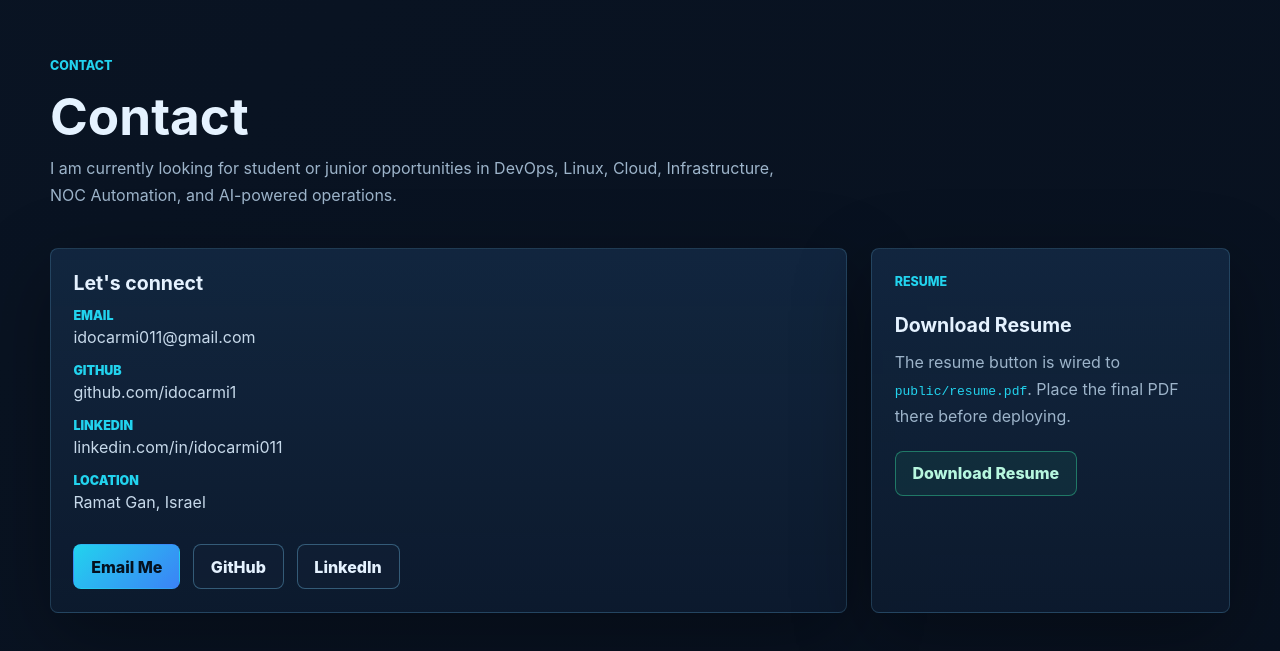
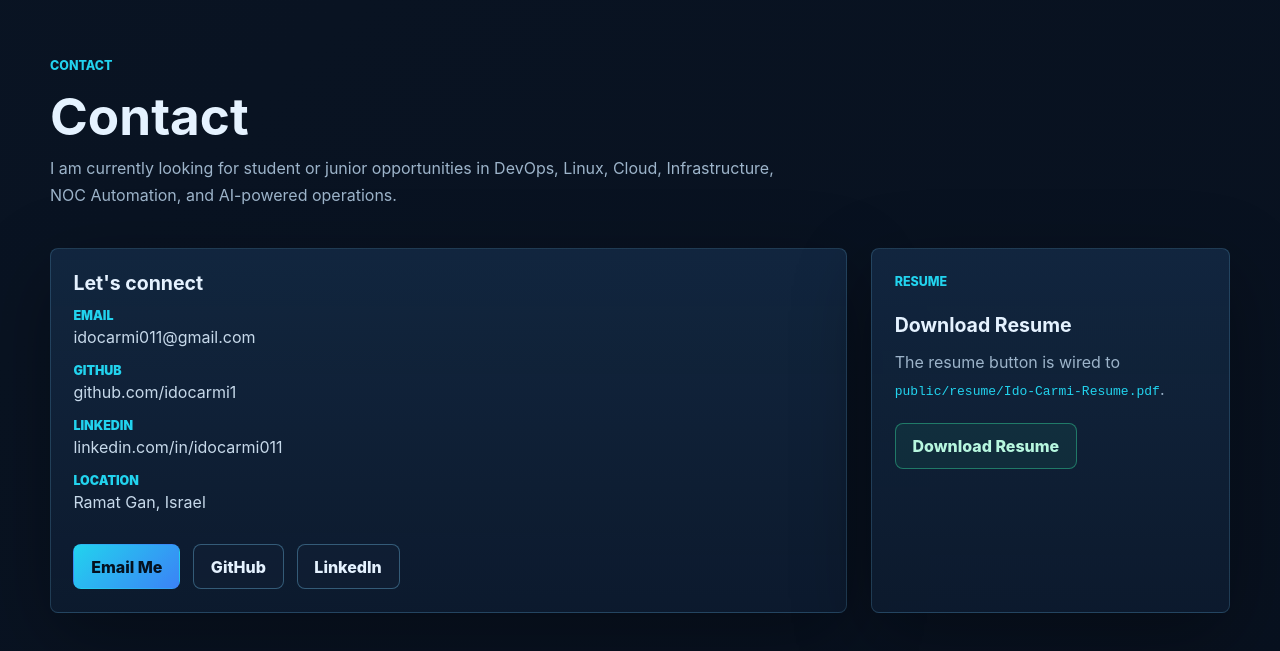
Before and after one commit to idocarmi1/ido-carmi-devops-portfolio, a React (Vite) app: page / in a window 1280 px wide. Shown: the part 7418-8069 px from the top of the page. Built offline with nearby package versions, Linux system fonts and the light colour scheme.

Commit message:
Add resume download to portfolio website

```diff
--- a/src/components/Contact.jsx
+++ b/src/components/Contact.jsx
@@ -62,10 +62,9 @@ function Contact() {
           <p className="eyebrow">Resume</p>
           <h3>Download Resume</h3>
           <p>
-            The resume button is wired to <code>public/resume.pdf</code>. Place the final PDF there
-            before deploying.
+            The resume button is wired to <code>public/resume/Ido-Carmi-Resume.pdf</code>.
           </p>
-          <a className="button ghost" href="/resume.pdf">
+          <a className="button ghost" href="/resume/Ido-Carmi-Resume.pdf" download>
             Download Resume
           </a>
         </div>
--- a/src/components/Hero.jsx
+++ b/src/components/Hero.jsx
@@ -4,7 +4,7 @@ const links = {
   github: "https://github.com/idocarmi1",
   linkedin: "https://www.linkedin.com/in/idocarmi011",
   email: "mailto:idocarmi011@gmail.com",
-  resume: "/resume.pdf",
+  resume: "/resume/Ido-Carmi-Resume.pdf",
 };
 
 function Hero() {
@@ -40,7 +40,7 @@ function Hero() {
           <a className="button secondary" href="#projects">
             View Projects
           </a>
-          <a className="button ghost" href={links.resume}>
+          <a className="button ghost" href={links.resume} download>
             Download Resume
           </a>
         </div>
```
Also changed, not shown: 2 other files (tests, documents, lock files or other folders).
